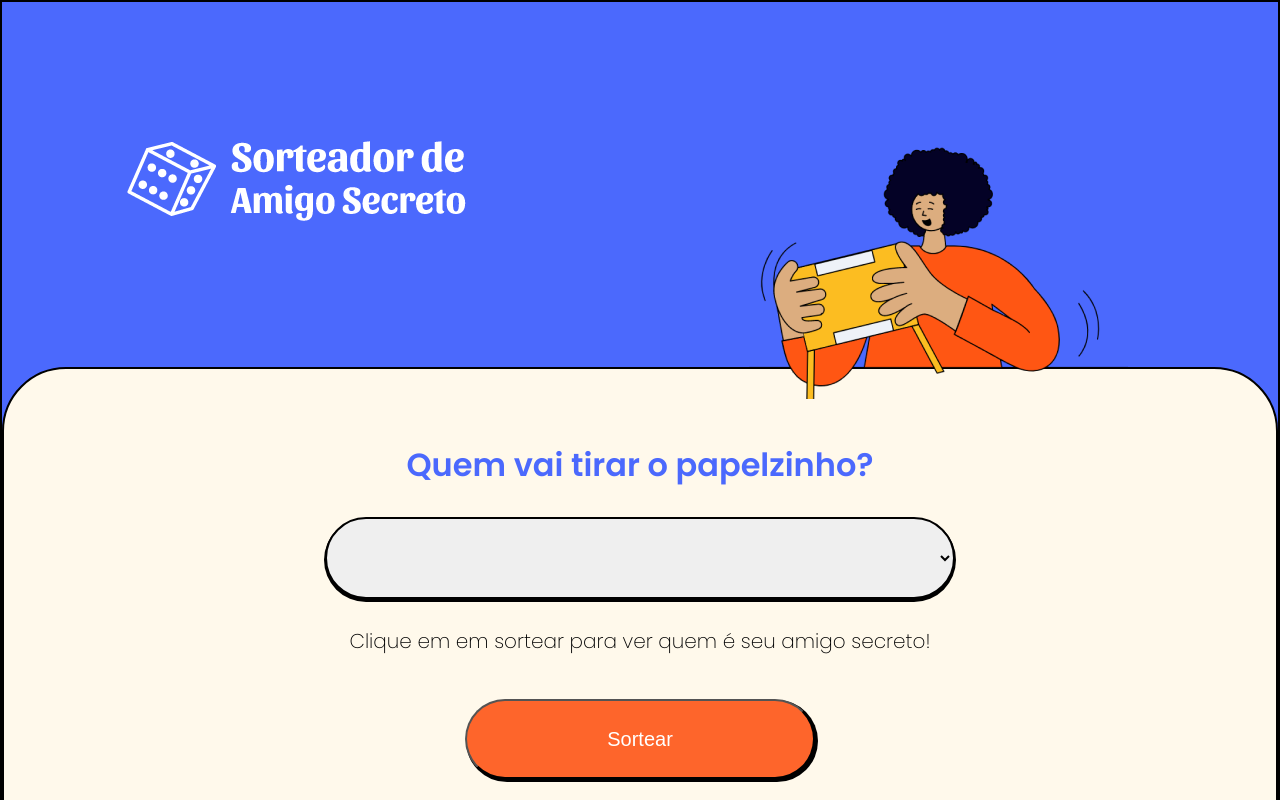
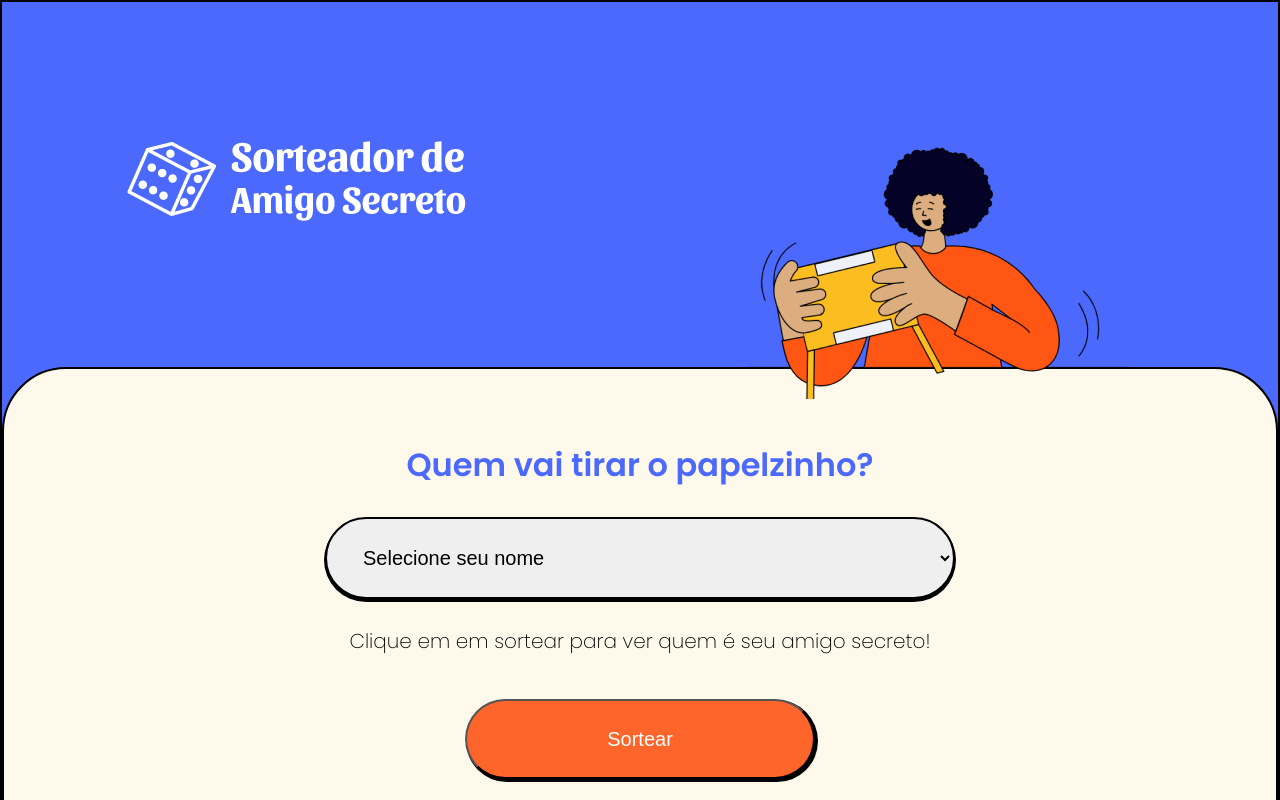
Before and after one commit to xaxim/amigo-secreto, a React (Create React App) app: page /sorteio in a window 1280 px wide. Shown: the top 800 px of the page. Built offline with nearby package versions, Linux system fonts and the light colour scheme.

Commit message:
Small improvement

```diff
--- a/src/paginas/Sorteio.tsx
+++ b/src/paginas/Sorteio.tsx
@@ -34,6 +34,7 @@ const Sorteio = () => {
                     value={participanteDaVez}
                     onChange={evento => setParticipanteDaVez(evento.target.value)}
                 >
+                    <option>Selecione seu nome</option>
                     {participantes.map(participante => <option key={participante}>{participante}</option>)}
                 </select>
                 <p>Clique em em sortear para ver quem é seu amigo secreto!</p>
```
Also changed, not shown: 1 other file (tests, documents, lock files or other folders).
